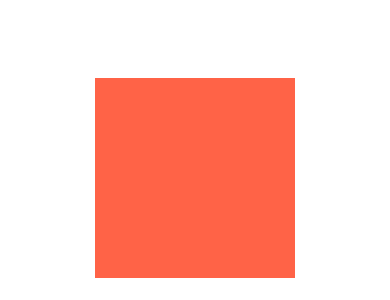
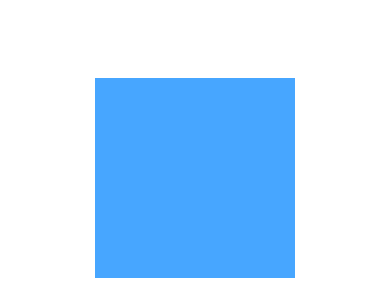
Before and after one commit to verobeach7/react-native-langApp, a React Native app: screen / in a window 390 px wide. Shown: the part 544-844 px from the top of the page. Built offline with nearby package versions, Linux system fonts and the light colour scheme.

Commit message:
React Native Master: Animation(More Interpolations)

```diff
--- a/App.js
+++ b/App.js
@@ -29,18 +29,21 @@ export default function App() {
     }).start(toggleUp);
   };
 
-  const opacity = Y_POSITION.interpolate({
-    inputRange: [-300, -100, 100, 300],
-    outputRange: [1, 0, 0, 1],
+  const rotaion = Y_POSITION.interpolate({
+    inputRange: [-300, 300],
+    outputRange: ["-360deg", "360deg"],
   });
   const borderRadius = Y_POSITION.interpolate({
     inputRange: [-300, 300],
     outputRange: [100, 0],
   });
+  const bgColor = Y_POSITION.interpolate({
+    inputRange: [-300, 300],
+    outputRange: ["rgb(255, 99, 71)", "rgb(71, 166, 255)"],
+  });
+
   Y_POSITION.addListener(() => {
-    console.log("Y Value: ", Y_POSITION);
-    console.log("opacity Value: ", opacity);
-    console.log("borderRadius Value: ", borderRadius);
+    console.log(bgColor);
   });
   return (
     <Container>
@@ -48,8 +51,8 @@ export default function App() {
         <AnimatedBox
           style={{
             borderRadius,
-            opacity,
-            transform: [{ translateY: Y_POSITION }],
+            backgroundColor: bgColor,
+            transform: [{ rotateY: rotaion }, { translateY: Y_POSITION }],
           }}
         />
       </Pressable>
```
